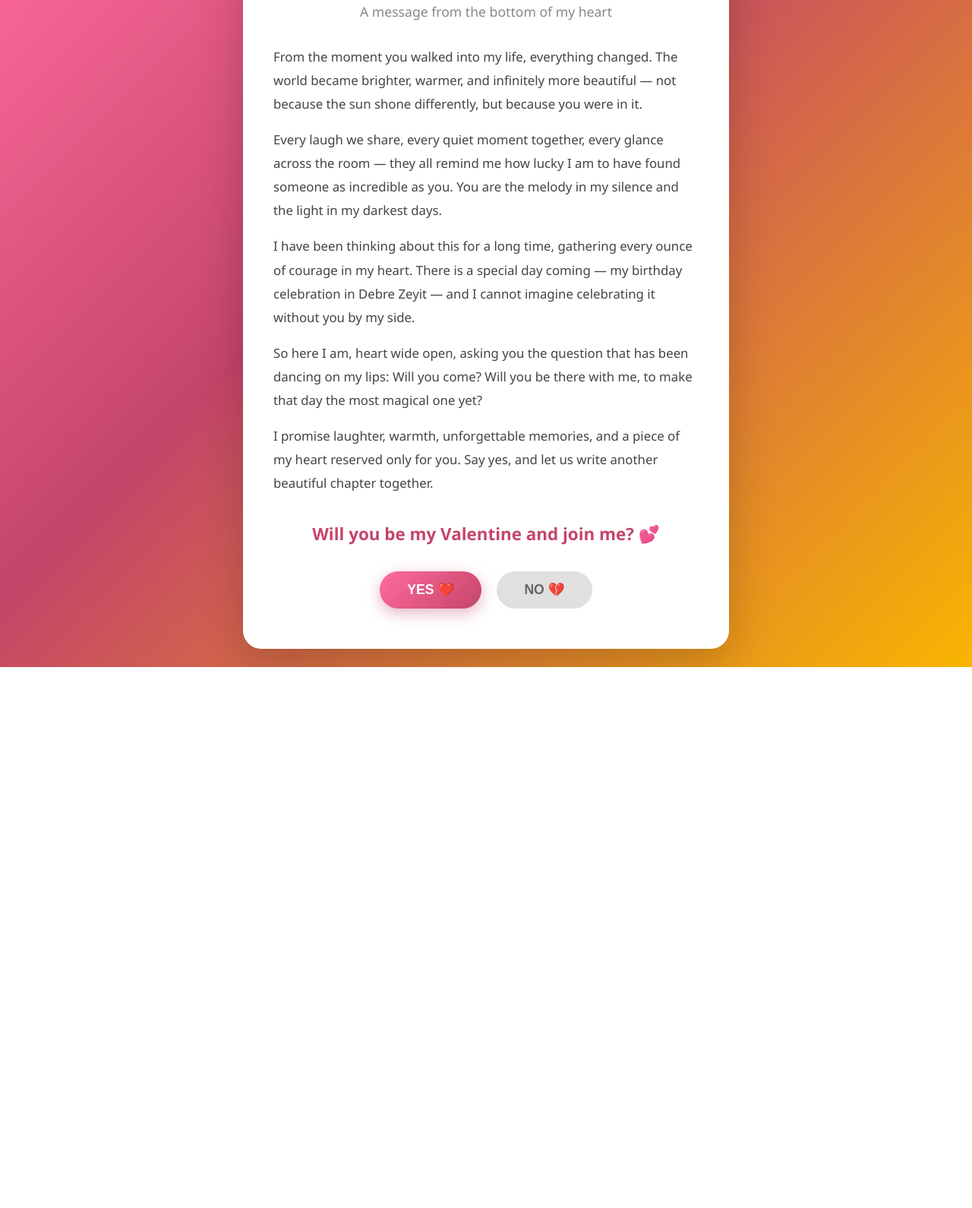
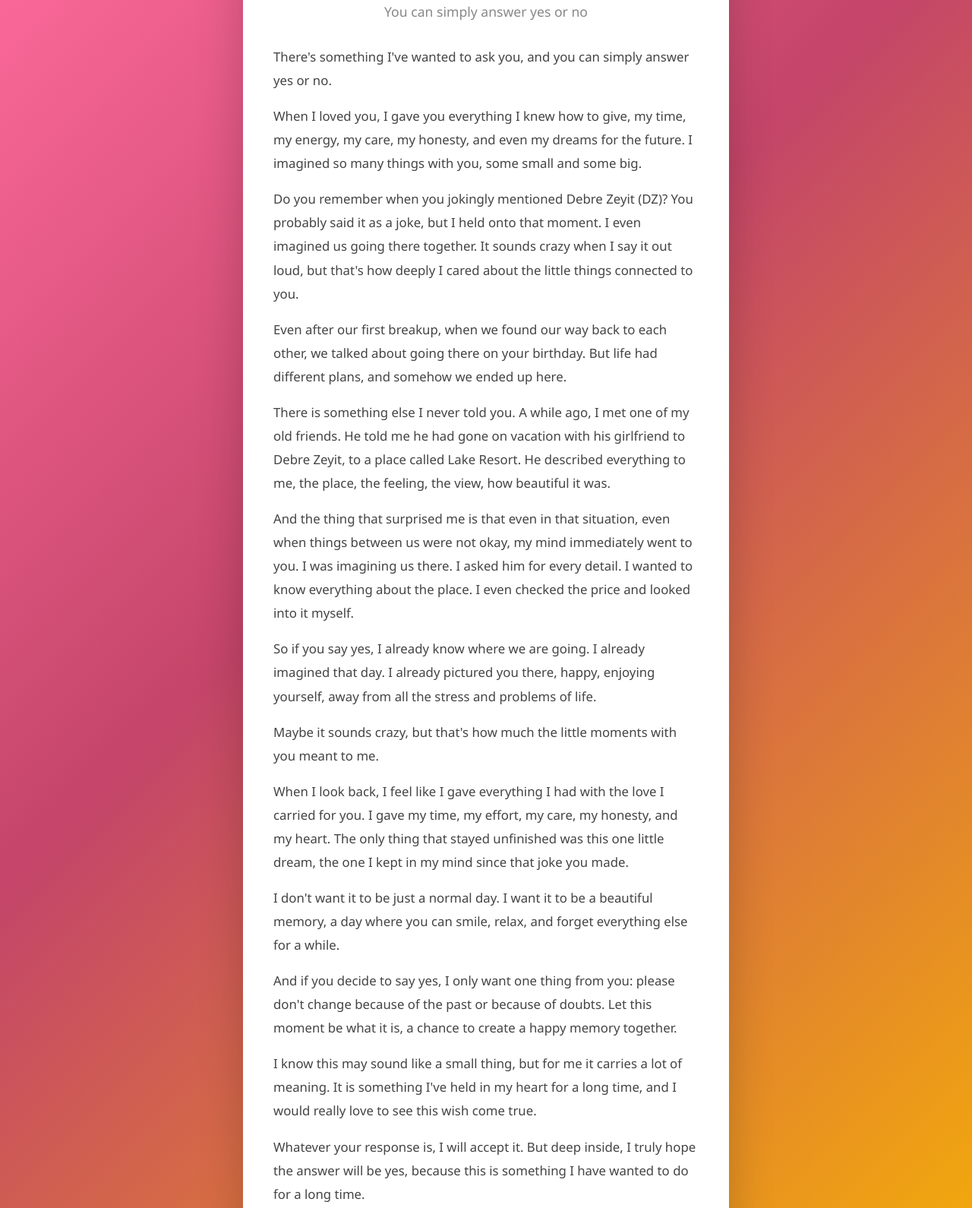
Before and after one commit to Afitsum7000/birthday-invitation, a website: page index.html in a window 1280 px wide. Shown: the part 120-1710 px from the top of the page at 76% size. Before the commit the page ends 998 px from the top, so only its background shows below. Drawn offline with Linux system fonts and the light colour scheme.

Commit message:
fix issue

```diff
--- a/index.html
+++ b/index.html
@@ -160,39 +160,87 @@
     <div class="card">
       <div id="questionSection">
         <h1>My Dearest ❤️</h1>
-        <p class="subtitle">A message from the bottom of my heart</p>
+        <p class="subtitle">You can simply answer yes or no</p>
 
         <div class="message">
           <p>
-            From the moment you walked into my life, everything changed. The
-            world became brighter, warmer, and infinitely more beautiful — not
-            because the sun shone differently, but because you were in it.
+            There's something I've wanted to ask you, and you can simply answer
+            yes or no.
           </p>
           <p>
-            Every laugh we share, every quiet moment together, every glance
-            across the room — they all remind me how lucky I am to have found
-            someone as incredible as you. You are the melody in my silence and
-            the light in my darkest days.
+            When I loved you, I gave you everything I knew how to give, my
+            time, my energy, my care, my honesty, and even my dreams for the
+            future. I imagined so many things with you, some small and some
+            big.
           </p>
           <p>
-            I have been thinking about this for a long time, gathering every
-            ounce of courage in my heart. There is a special day coming — my
-            birthday celebration in Debre Zeyit — and I cannot imagine
-            celebrating it without you by my side.
+            Do you remember when you jokingly mentioned Debre Zeyit (DZ)? You
+            probably said it as a joke, but I held onto that moment. I even
+            imagined us going there together. It sounds crazy when I say it out
+            loud, but that's how deeply I cared about the little things
+            connected to you.
           </p>
           <p>
-            So here I am, heart wide open, asking you the question that has
-            been dancing on my lips: Will you come? Will you be there with me,
-            to make that day the most magical one yet?
+            Even after our first breakup, when we found our way back to each
+            other, we talked about going there on your birthday. But life had
+            different plans, and somehow we ended up here.
           </p>
           <p>
-            I promise laughter, warmth, unforgettable memories, and a piece of
-            my heart reserved only for you. Say yes, and let us write another
-            beautiful chapter together.
+            There is something else I never told you. A while ago, I met one of
+            my old friends. He told me he had gone on vacation with his
+            girlfriend to Debre Zeyit, to a place called Lake Resort. He
+            described everything to me, the place, the feeling, the view, how
+            beautiful it was.
+          </p>
+          <p>
+            And the thing that surprised me is that even in that situation,
+            even when things between us were not okay, my mind immediately went
+            to you. I was imagining us there. I asked him for every detail. I
+            wanted to know everything about the place. I even checked the price
+            and looked into it myself.
+          </p>
+          <p>
+            So if you say yes, I already know where we are going. I already
+            imagined that day. I already pictured you there, happy, enjoying
+            yourself, away from all the stress and problems of life.
+          </p>
+          <p>
+            Maybe it sounds crazy, but that's how much the little moments with
+            you meant to me.
+          </p>
+          <p>
+            When I look back, I feel like I gave everything I had with the love
+            I carried for you. I gave my time, my effort, my care, my honesty,
+            and my heart. The only thing that stayed unfinished was this one
+            little dream, the one I kept in my mind since that joke you made.
+          </p>
+          <p>
+            I don't want it to be just a normal day. I want it to be a
+            beautiful memory, a day where you can smile, relax, and forget
+            everything else for a while.
+          </p>
+          <p>
+            And if you decide to say yes, I only want one thing from you:
+            please don't change because of the past or because of doubts. Let
+            this moment be what it is, a chance to create a happy memory
+            together.
+          </p>
+          <p>
+            I know this may sound like a small thing, but for me it carries a
+            lot of meaning. It is something I've held in my heart for a long
+            time, and I would really love to see this wish come true.
+          </p>
+          <p>
+            Whatever your response is, I will accept it. But deep inside, I
+            truly hope the answer will be yes, because this is something I have
+            wanted to do for a long time.
           </p>
         </div>
 
-        <p class="question">Will you be my Valentine and join me? 💕</p>
+        <p class="question">
+          So I want to ask you… would you spend your birthday with me in Debre
+          Zeyit? 💕
+        </p>
 
         <div class="buttons">
           <button id="yesBtn" class="btn btn-yes" type="button">
```
